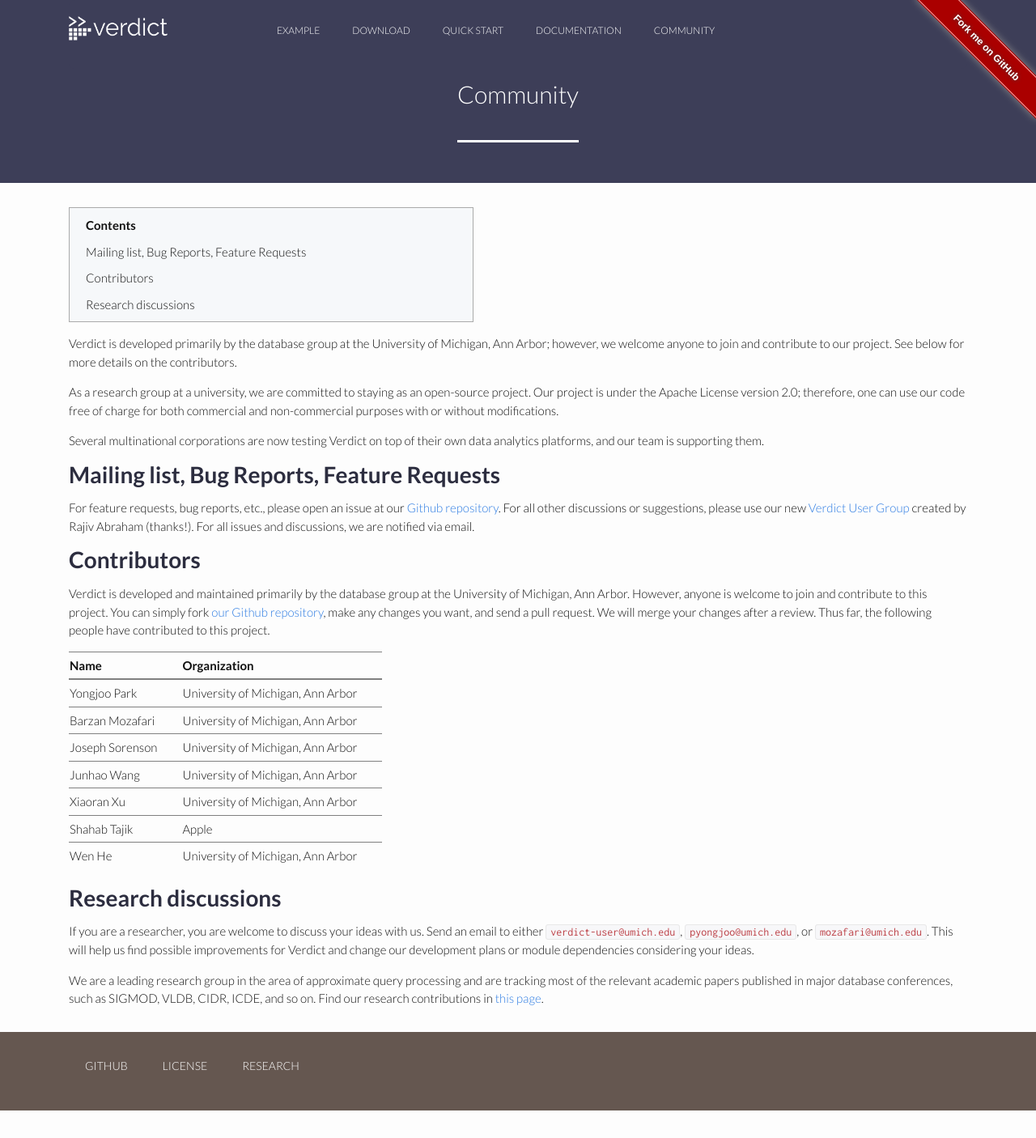
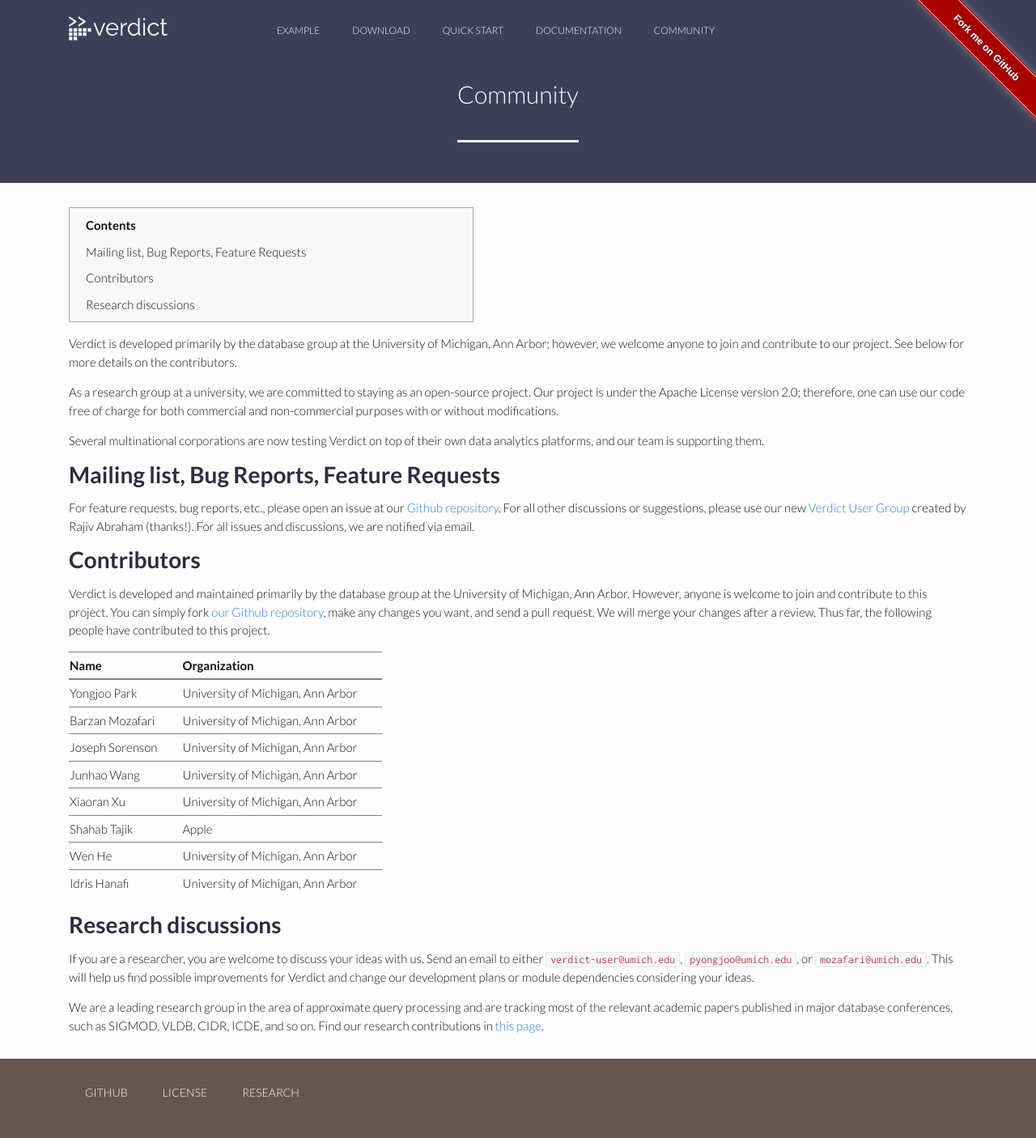
Before and after one commit to verdict-project/verdict-project.github.io, a Jekyll site: the page built from community/index.md, in a window 1280 px wide. Shown: the whole page at 81% size. Built offline with Jekyll 4.4.1, drawn with Linux system fonts in a browser that asks for light colours; nearby versions of some CDN libraries; before the commit the page ends 1372 px from its top, so only the background shows below that.

Commit message:
Update index.md

```diff
--- a/community/index.md
+++ b/community/index.md
@@ -31,6 +31,7 @@
 | Xiaoran Xu      | University of Michigan, Ann Arbor |
 | Shahab Tajik    | Apple                             |
 | Wen He          | University of Michigan, Ann Arbor |
+| Idris Hanafi    | University of Michigan, Ann Arbor |
 
 
 ## Research discussions
```
